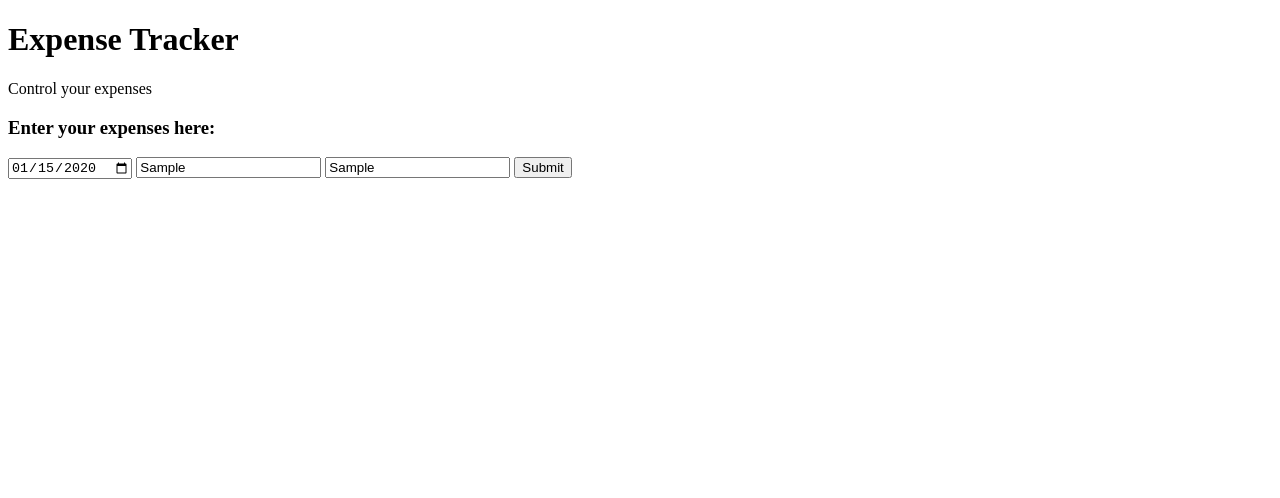
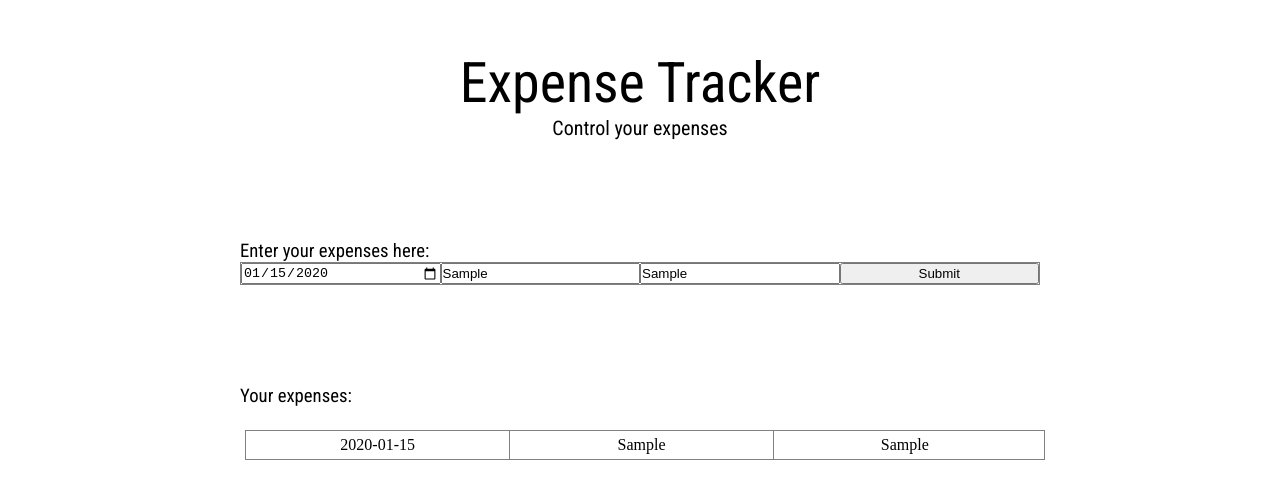
Before and after one commit to AndrewGalkin123/youtube-lessons, a plain HTML site: page index.html in a window 1280 px wide. Both pictures are taken after typing "2020-01-15", "Sample", "Sample" into the empty fields and a click on the input "Submit". Drawn offline with Linux system fonts and the light colour scheme.

Commit message:
youtube video

```diff
--- a/index.html
+++ b/index.html
@@ -4,6 +4,8 @@
   <meta charset="UTF-8">
   <meta name="viewport" content="width=<device-width>, initial-scale=1.0">
   <title>Document</title>
+  <link rel="stylesheet" type="text/css" href="./main.css">
+  <script src="./main.js"></script>
 </head>
 <body>
   <main>
@@ -17,8 +19,13 @@
         <input type="date">
         <input class="note" type="text" placeholder="Your note">
         <input class="amount" type="text" placeholder="Your amount spent">
-        <input type="submit" value="Submit">
+        <input type="submit" value="Submit" onclick="submit()">
       </div>
+    </div>
+    <div class="expenses-list">
+      <h3>Your expenses: </h3>
+      <br/>
+      <div class="expenses"></div>
     </div>
   </main>
 </body>
--- a/main.css
+++ b/main.css
@@ -1 +1,81 @@
 @import url('https://fonts.googleapis.com/css2?family=Roboto+Condensed:ital,wght@0,100..900;1,100..900&display=swap');
+
+* {
+    margin: 0;
+    padding: 0;
+    box-sizing: border-box;
+}
+
+main {
+    display: flex;
+    justify-content: center;
+    align-items: center;
+    flex-direction: column;
+    padding: 50px;
+}
+
+h3 {
+    font-weight: 400;
+    font-family: "Roboto Condensed" ,sans-serif;
+}
+
+.description {
+    display: flex;
+    flex-direction: column;
+    align-items: center;
+}
+
+.description h1 {
+    font-size: 56px;
+    font-family: "Roboto Condensed" ,sans-serif;
+    font-style: normal;
+    font-weight: 400;
+    font-optical-sizing: auto;
+}
+
+.description p {
+    font-size: 20px;
+    font-family: "Roboto Condensed" ,sans-serif;
+}
+
+.form {
+    display: flex;
+    flex-direction: column;
+    margin: 100px;
+}
+
+.incoming-data {
+    display: flex;
+    width: 800px;
+    border: 1px solid grey;
+}
+
+.incoming-data input {
+    width: 25%;
+}
+
+.expenses-list {
+    display: flex;
+    flex-direction: column;
+    width: 800px;
+}
+
+.expense {
+    width: 100%;
+    border: 1px solid grey;
+    display: flex;
+    margin: 5px;
+}
+
+.info {
+    width: 33%;
+    overflow: scroll;
+    height: 100%;
+    padding: 5px;
+    display: flex;
+    justify-content: center;
+}
+
+.info:not(:first-child){
+    border-left: 1px solid grey;
+}
--- /dev/null
+++ b/main.js
@@ -0,0 +1,23 @@
+
+function submit() {
+    const expense = document.createElement("div")
+    const date = document.createElement("div")
+    const note = document.createElement("div")
+    const amount = document.createElement("div")
+    const noteControl = document.querySelector(".note")
+    const amountControl = document.querySelector(".amount")
+    const dateControl = document.querySelector('input[type="date"]')
+    expense.className = "expense"
+    date.className= "info"
+    note.className = "info"
+    amount.className = "info"
+
+    date.innerHTML = dateControl.value
+    note.innerHTML = noteControl.value
+    amount.innerHTML = amountControl.value
+
+    expense.append(date,note,amount)
+
+    const currentDiv = document.querySelector(".expenses")
+    currentDiv.append(expense)
+}
```
Also changed, not shown: 1 other file.
